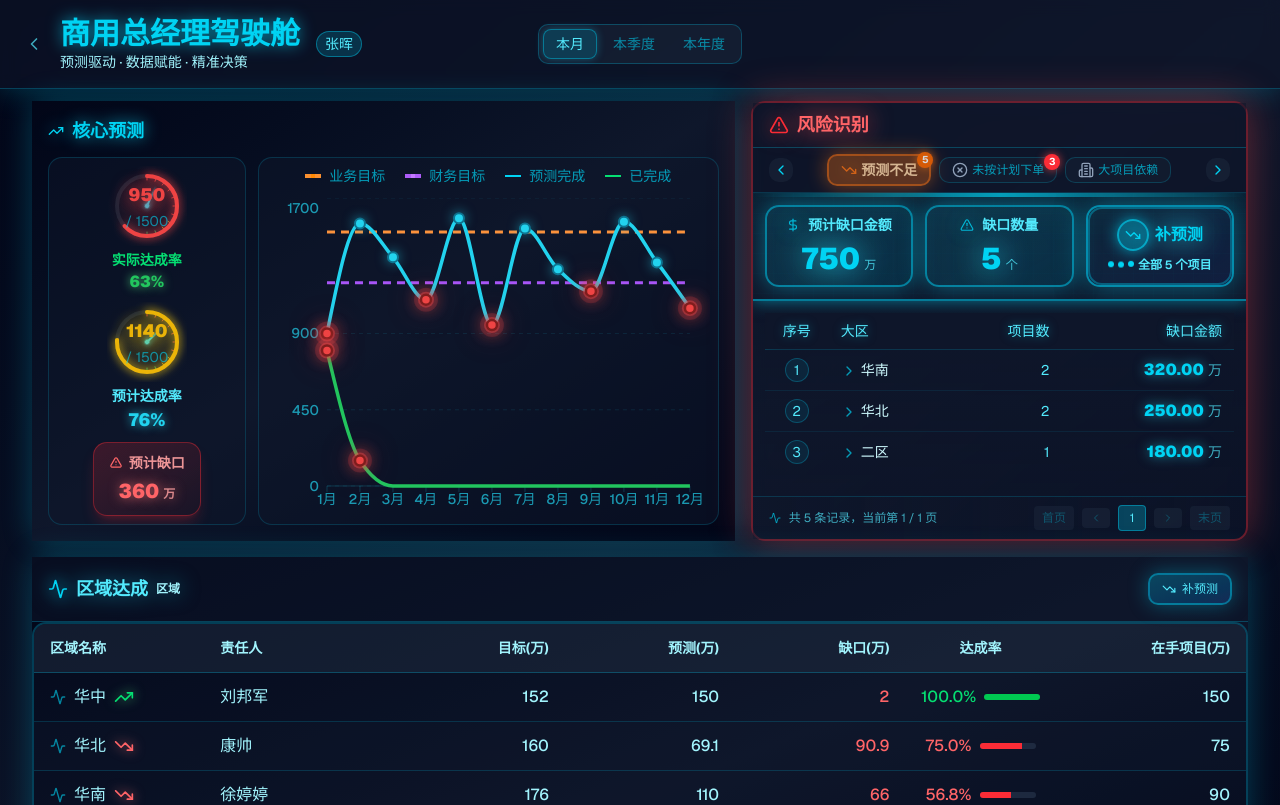
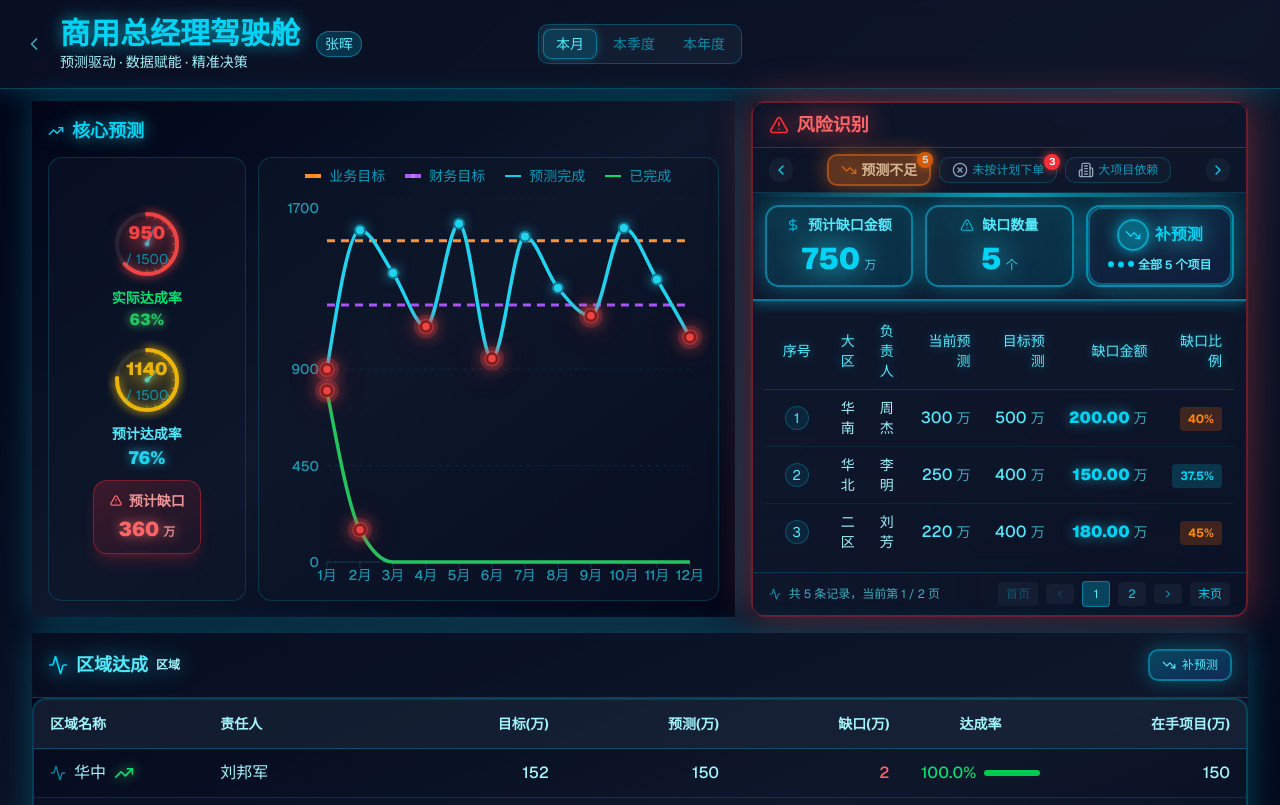
Before and after one commit to navylee1990/coze_jsc, a Next.js app: page /gm in a window 1280 px wide. Shown: the top 805 px of the page. Built offline with nearby package versions, Linux system fonts and the light colour scheme.

Commit message:
Restored to '734e76fd193781ed0afe9ad990a83525fcb5beb9'
Coze-Restored-To: '734e76fd193781ed0afe9ad990a83525fcb5beb9'
Coze-Commit-Type: restore

```diff
--- a/src/components/RiskIdentificationPanel.tsx
+++ b/src/components/RiskIdentificationPanel.tsx
@@ -770,11 +770,6 @@ export default function RiskIdentificationPanel({
   const [currentPage, setCurrentPage] = useState(1);
   const itemsPerPage = 3;
 
-  // 钻取层级状态
-  const [drillDownLevel, setDrillDownLevel] = useState<'region' | 'city'>('region');
-  const [selectedRegion, setSelectedRegion] = useState<string>('');
-  const [selectedCity, setSelectedCity] = useState<string>('');
-
   // 模态框状态
   const [dialogOpen, setDialogOpen] = useState(false);
   const [dialogConfig, setDialogConfig] = useState<{
@@ -790,58 +785,6 @@ export default function RiskIdentificationPanel({
   const openDialog = (config: typeof dialogConfig) => {
     setDialogConfig(config);
     setDialogOpen(true);
-  };
-
-  // 按大区分组数据
-  const groupDataByRegion = (data: any[]) => {
-    const grouped: Record<string, any[]> = {};
-    data.forEach(item => {
-      const region = item.region || '未知';
-      if (!grouped[region]) {
-        grouped[region] = [];
-      }
-      grouped[region].push(item);
-    });
-    return grouped;
-  };
-
-  // 按城市分组数据
-  const groupDataByCity = (data: any[], region: string) => {
-    const grouped: Record<string, any[]> = {};
-    data.forEach(item => {
-      if (item.region !== region) return;
-      const city = item.city || item.cityManager || '未知';
-      if (!grouped[city]) {
-        grouped[city] = [];
-      }
-      grouped[city].push(item);
-    });
-    return grouped;
-  };
-
-  // 处理大区点击
-  const handleRegionClick = (region: string) => {
-    setSelectedRegion(region);
-    setDrillDownLevel('city');
-    setCurrentPage(1);
-  };
-
-  // 处理返回操作
-  const handleBack = () => {
-    if (drillDownLevel === 'city') {
-      setSelectedRegion('');
-      setDrillDownLevel('region');
-      setCurrentPage(1);
-    }
-  };
-
-  // 获取面包屑
-  const getBreadcrumbs = () => {
-    const crumbs = [{ label: '大区', level: 'region' }];
-    if (drillDownLevel === 'city' && selectedRegion) {
-      crumbs.push({ label: selectedRegion, level: 'city' });
-    }
-    return crumbs;
   };
 
   // 当时间维度变化时，重置当前 Tab 到对应的第一个Tab
@@ -930,48 +873,9 @@ export default function RiskIdentificationPanel({
     switch (currentTab) {
       case 0: return filteredUnorderedProjects;
       case 1: return largeProjectDependencies;
-      case 2:
-        // 预测不足Tab：根据钻取层级返回不同的数据
-        if (drillDownLevel === 'region') {
-          // 返回按大区分组的摘要数据
-          const regionData = groupDataByRegion(forecastGaps);
-          return Object.keys(regionData).map(region => ({
-            region,
-            count: regionData[region].length,
-            gapAmount: regionData[region].reduce((sum, p) => sum + p.gapAmount, 0)
-          })).sort((a, b) => b.gapAmount - a.gapAmount);
-        } else {
-          // 返回选定大区的详细数据
-          return forecastGaps.filter(p => p.region === selectedRegion);
-        }
-      case 3:
-        // 报备不足Tab：根据钻取层级返回不同的数据
-        if (drillDownLevel === 'region') {
-          // 返回按大区分组的摘要数据
-          const regionData = groupDataByRegion(insufficientReports);
-          return Object.keys(regionData).map(region => ({
-            region,
-            count: regionData[region].length,
-            amount: regionData[region].reduce((sum, p) => sum + p.amount, 0)
-          })).sort((a, b) => b.amount - a.amount);
-        } else {
-          // 返回选定大区的详细数据
-          return insufficientReports.filter(p => p.region === selectedRegion);
-        }
-      case 4:
-        // 转化不足Tab：根据钻取层级返回不同的数据
-        if (drillDownLevel === 'region') {
-          // 返回按大区分组的摘要数据
-          const regionData = groupDataByRegion(insufficientConversions);
-          return Object.keys(regionData).map(region => ({
-            region,
-            count: regionData[region].length,
-            amount: regionData[region].reduce((sum, p) => sum + p.amount, 0)
-          })).sort((a, b) => b.amount - a.amount);
-        } else {
-          // 返回选定大区的详细数据
-          return insufficientConversions.filter(p => p.region === selectedRegion);
-        }
+      case 2: return forecastGaps;
+      case 3: return insufficientReports;
+      case 4: return insufficientConversions;
       case 5: return phaseStagnations;
       default: return [];
     }
@@ -985,30 +889,16 @@ export default function RiskIdentificationPanel({
     return largeProjectDependencies.slice((currentPage - 1) * itemsPerPage, currentPage * itemsPerPage);
   };
   const getPaginatedForecastGaps = () => {
-    // 根据钻取层级过滤数据
-    let filteredData = forecastGaps;
-    if (drillDownLevel === 'city' && selectedRegion) {
-      filteredData = forecastGaps.filter(p => p.region === selectedRegion);
-    }
-    const result = filteredData.slice((currentPage - 1) * itemsPerPage, currentPage * itemsPerPage);
+    const result = forecastGaps.slice((currentPage - 1) * itemsPerPage, currentPage * itemsPerPage);
+    console.log('getPaginatedForecastGaps:', { currentPage, itemsPerPage, forecastGaps: forecastGaps.length, result: result.length });
     return result;
   };
   const getPaginatedInsufficientReports = () => {
-    // 根据钻取层级过滤数据
-    let filteredData = insufficientReports;
-    if (drillDownLevel === 'city' && selectedRegion) {
-      filteredData = insufficientReports.filter(p => p.region === selectedRegion);
-    }
-    const result = filteredData.slice((currentPage - 1) * itemsPerPage, currentPage * itemsPerPage);
+    const result = insufficientReports.slice((currentPage - 1) * itemsPerPage, currentPage * itemsPerPage);
     return result;
   };
   const getPaginatedInsufficientConversions = () => {
-    // 根据钻取层级过滤数据
-    let filteredData = insufficientConversions;
-    if (drillDownLevel === 'city' && selectedRegion) {
-      filteredData = insufficientConversions.filter(p => p.region === selectedRegion);
-    }
-    const result = filteredData.slice((currentPage - 1) * itemsPerPage, currentPage * itemsPerPage);
+    const result = insufficientConversions.slice((currentPage - 1) * itemsPerPage, currentPage * itemsPerPage);
     return result;
   };
   const getPaginatedPhaseStagnations = () => {
@@ -1682,96 +1572,20 @@ export default function RiskIdentificationPanel({
 
                 {/* 表格区域 */}
                 <div className="flex-1 overflow-auto p-3 bg-gradient-to-b from-slate-900/50 to-transparent">
-                  {/* 面包屑导航 */}
-                  {currentTab === 2 && (drillDownLevel !== 'region' || selectedRegion) && (
-                    <div className="flex items-center gap-2 mb-3 pb-2 border-b border-cyan-500/20">
-                      <button
-                        onClick={() => {
-                          setSelectedRegion('');
-                          setDrillDownLevel('region');
-                          setCurrentPage(1);
-                        }}
-                        className="flex items-center gap-1 text-xs text-cyan-400 hover:text-cyan-300 transition-colors"
-                      >
-                        <ArrowLeft className="w-3 h-3" />
-                        <span>返回大区</span>
-                      </button>
-                      {selectedRegion && (
-                        <span className="text-cyan-300/70">/</span>
-                      )}
-                      {selectedRegion && (
-                        <span className="text-sm text-cyan-300 font-medium">{selectedRegion}</span>
-                      )}
-                    </div>
-                  )}
                   <table className="w-full">
                     <thead className="sticky top-0 bg-slate-900/95 backdrop-blur-sm z-10">
                       <tr className={cn('text-sm border-b border-cyan-500/30', DASHBOARD_STYLES.cardBorder)}>
                         <th className={cn('text-center py-2 px-3 font-medium w-16 text-cyan-300 drop-shadow-[0_0_5px_rgba(6,182,212,0.5)]')}>序号</th>
-                        {drillDownLevel === 'region' ? (
-                          <>
-                            <th className={cn('text-left py-2 px-3 font-medium text-cyan-300 drop-shadow-[0_0_5px_rgba(6,182,212,0.5)]')}>大区</th>
-                            <th className={cn('text-right py-2 px-3 font-medium text-cyan-300 drop-shadow-[0_0_5px_rgba(6,182,212,0.5)]')}>项目数</th>
-                            <th className={cn('text-right py-2 px-3 font-medium text-cyan-300 drop-shadow-[0_0_5px_rgba(6,182,212,0.5)]')}>缺口金额</th>
-                          </>
-                        ) : (
-                          <>
-                            <th className={cn('text-left py-2 px-3 font-medium hidden lg:table-cell text-cyan-300 drop-shadow-[0_0_5px_rgba(6,182,212,0.5)]')}>负责人</th>
+                        <th className={cn('text-left py-2 px-3 font-medium hidden lg:table-cell text-cyan-300 drop-shadow-[0_0_5px_rgba(6,182,212,0.5)]')}>大区</th>
+                        <th className={cn('text-left py-2 px-3 font-medium hidden md:table-cell text-cyan-300 drop-shadow-[0_0_5px_rgba(6,182,212,0.5)]')}>负责人</th>
                         <th className={cn('text-right py-2 px-3 font-medium text-cyan-300 drop-shadow-[0_0_5px_rgba(6,182,212,0.5)]')}>当前预测</th>
                         <th className={cn('text-right py-2 px-3 font-medium text-cyan-300 drop-shadow-[0_0_5px_rgba(6,182,212,0.5)]')}>目标预测</th>
                         <th className={cn('text-right py-2 px-3 font-medium text-cyan-300 drop-shadow-[0_0_5px_rgba(6,182,212,0.5)]')}>缺口金额</th>
                         <th className={cn('text-right py-2 px-3 font-medium text-cyan-300 drop-shadow-[0_0_5px_rgba(6,182,212,0.5)]')}>缺口比例</th>
-                          </>
-                        )}
                       </tr>
                     </thead>
                     <tbody>
-                      {drillDownLevel === 'region' ? (
-                        // 大区视图
-                        (() => {
-                          const regionData = groupDataByRegion(forecastGaps);
-                          const regions = Object.keys(regionData).sort((a, b) => {
-                            const gapA = regionData[a].reduce((sum, p) => sum + p.gapAmount, 0);
-                            const gapB = regionData[b].reduce((sum, p) => sum + p.gapAmount, 0);
-                            return gapB - gapA;
-                          });
-                          return regions.map((region, index) => {
-                            const items = regionData[region];
-                            const totalGap = items.reduce((sum, p) => sum + p.gapAmount, 0);
-                            return (
-                              <tr
-                                key={region}
-                                className={cn(
-                                  'align-middle border-b border-cyan-500/10 hover:bg-gradient-to-r hover:from-cyan-500/10 hover:to-blue-500/10 transition-all duration-200 cursor-pointer',
-                                  index === regions.length - 1 && 'border-b-0'
-                                )}
-                                onClick={() => handleRegionClick(region)}
-                              >
-                                <td className={cn('text-center py-2 px-3 text-sm text-cyan-300 align-middle')}>
-                                  <div className="inline-flex items-center justify-center w-6 h-6 rounded-full bg-cyan-500/10 border border-cyan-500/30">
-                                    {index + 1}
-                                  </div>
-                                </td>
-                                <td className={cn('py-2 px-3 text-sm text-cyan-100 align-middle font-medium')}>
-                                  <ChevronRight className="w-4 h-4 inline mr-1 text-cyan-400/70" />
-                                  {region}
-                                </td>
-                                <td className={cn('text-right py-2 px-3 text-sm text-cyan-300 align-middle')}>
-                                  {items.length}
-                                </td>
-                                <td className={cn('text-right py-2 px-3 text-cyan-300 align-middle')}>
-                                  <span className="font-black text-cyan-400 drop-shadow-[0_0_6px_rgba(34,211,238,0.6)]">
-                                    {totalGap.toFixed(2)}
-                                  </span>
-                                  <span className={cn('text-sm ml-1 text-cyan-300/70')}>万</span>
-                                </td>
-                              </tr>
-                            );
-                          });
-                        })()
-                      ) : (
-                        // 城市/项目详情视图
-                        getPaginatedForecastGaps().map((item, index) => (
+                      {getPaginatedForecastGaps().map((item, index) => (
                         <tr
                           key={index}
                           className={cn(
@@ -1786,8 +1600,13 @@ export default function RiskIdentificationPanel({
                             </div>
                           </td>
 
+                          {/* 大区 */}
+                          <td className={cn('hidden lg:table-cell py-2 px-3 text-sm text-cyan-200 align-middle')}>
+                            {item.region || '-'}
+                          </td>
+
                           {/* 负责人 */}
-                            <td className={cn('hidden lg:table-cell py-2 px-3 text-sm text-cyan-200 align-middle')}>
+                          <td className={cn('hidden md:table-cell py-2 px-3 text-sm text-cyan-200 align-middle')}>
                             {item.owner || '-'}
                           </td>
 
@@ -1823,8 +1642,7 @@ export default function RiskIdentificationPanel({
                             </span>
                           </td>
                         </tr>
-                        ))
-                      )}
+                      ))}
                     </tbody>
                   </table>
                 </div>
```
Lines whose indentation alone changed are shown as unchanged.
